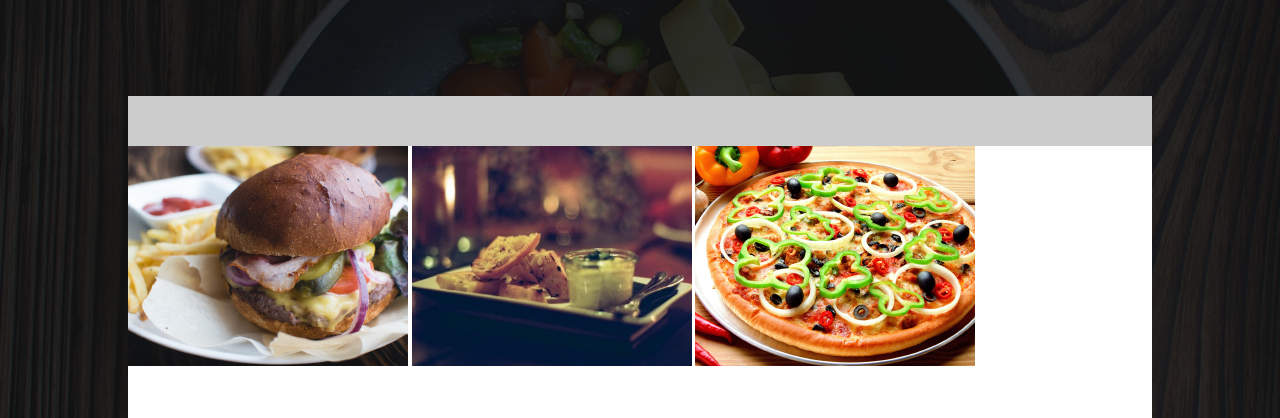
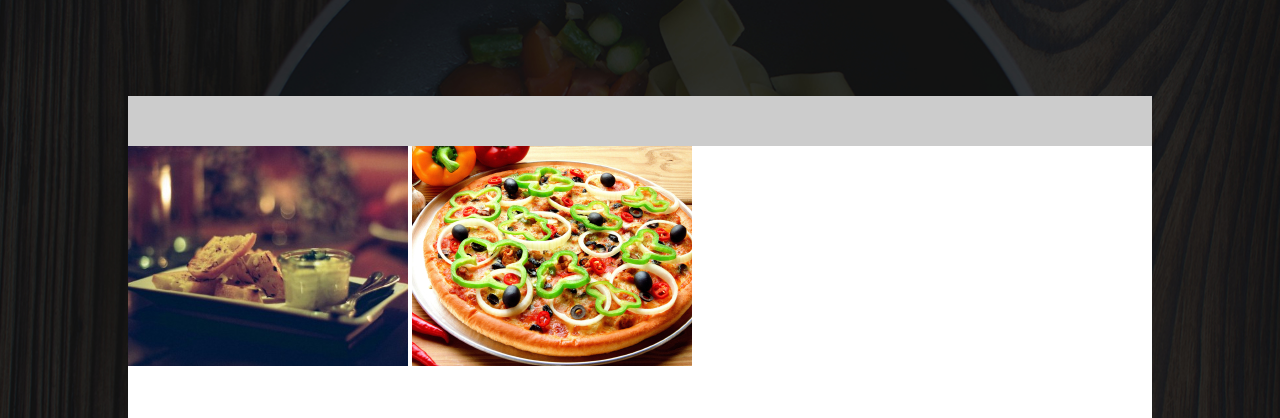
Before and after one commit to Abdiaziz-Mohamed/anitas-kitchen, a plain HTML site: page index.html in a window 1280 px wide. Shown: the part 2047-2465 px from the top of the page. Drawn offline with nearby package versions, Linux system fonts and the light colour scheme; a web font is replaced by a local one.

```diff
--- a/index.html
+++ b/index.html
@@ -139,7 +139,6 @@
 
       </div
 		<div id="burger">
-		<img src="images/beefBurger.jpg"  class="img-responsive" style="display:inline" alt="Dinner" width="" height="">
 		<img src="images/chickenBurger.jpg"  class="img-responsive" style="display:inline" alt="Dinner" width="" height="">
 		<img src="images/chickenPizza.jpg"  class="img-responsive" style="display:inline" alt="Dinner" width="" height="">
         </div>
```
